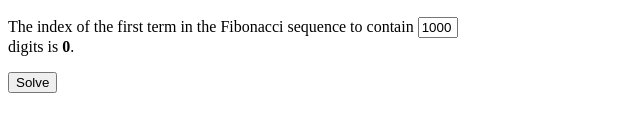
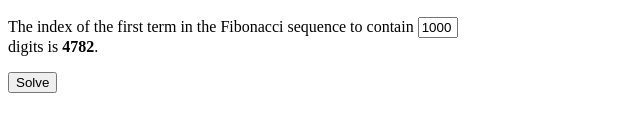
Before and after one commit to mcampo2/project-euler, a website: page problems/025.html in a window 1280 px wide. Both pictures are taken after a click on the button "Solve". Shown: the part 639-770 px from the top of the page, 0-640 px from the left. Drawn offline with Linux system fonts and the light colour scheme.

Commit message:
Solved Problem 25

```diff
--- a/problems/025.html
+++ b/problems/025.html
@@ -53,6 +53,17 @@
             let answer = 0;
             let range = document.getElementById("range").value;
 
+            let a = BigInt(1);
+            let b = BigInt(1);
+            let c = BigInt(0);
+
+            for (let i = 3; c.toString().length < range; i++) {
+                c = a + b;
+                a = b;
+                b = c;
+                answer = i;
+            }
+
             document.getElementById("solution").textContent = answer;
         }
 
```
Also changed, not shown: index.html (+1 -1 lines).
